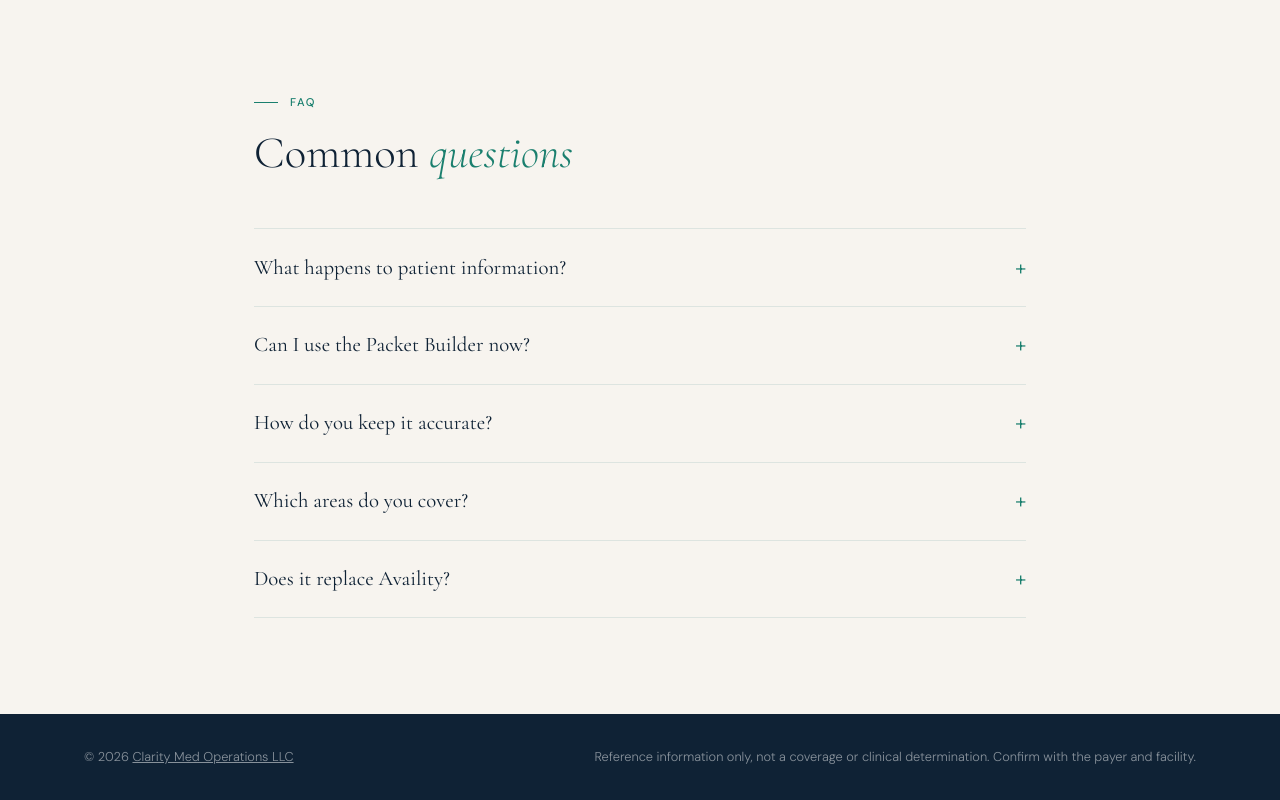
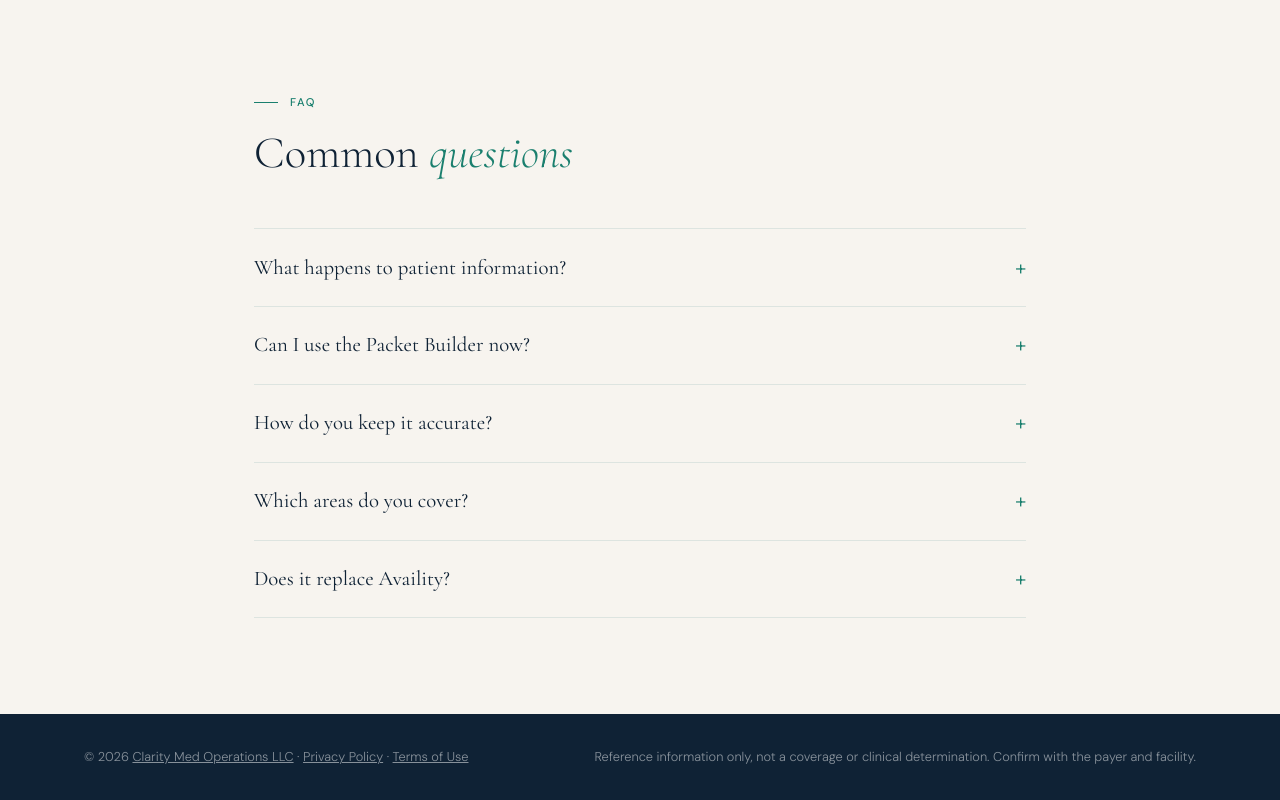
Before and after one commit to abosley9/claritymedops, a plain HTML site: page referral-desk/index.html in a window 1280 px wide. Shown: the part 5513-6313 px from the top of the page. Drawn offline with nearby package versions, Linux system fonts and the light colour scheme.

Commit message:
Referral Desk page: Privacy Policy and Terms of Use links in the footer
Co-Authored-By: Claude Opus 5.5 <noreply@anthropic.com>
Claude-Session: https://claude.ai/code/session_01Xxio8GC2PaFVzMJsenmSqK

```diff
--- a/referral-desk/index.html
+++ b/referral-desk/index.html
@@ -423,7 +423,7 @@ footer .wrap{display:flex;flex-wrap:wrap;gap:12px 2rem;justify-content:space-bet
 
 <footer>
   <div class="wrap">
-    <div>© 2026 <a href="/" style="color:inherit">Clarity Med Operations LLC</a></div>
+    <div>© 2026 <a href="/" style="color:inherit">Clarity Med Operations LLC</a> · <a href="https://thereferraldesk.app/legal/privacy.html" style="color:inherit">Privacy Policy</a> · <a href="https://thereferraldesk.app/legal/terms.html" style="color:inherit">Terms of Use</a></div>
     <div>Reference information only, not a coverage or clinical determination. Confirm with the payer and facility.</div>
   </div>
 </footer>
```
